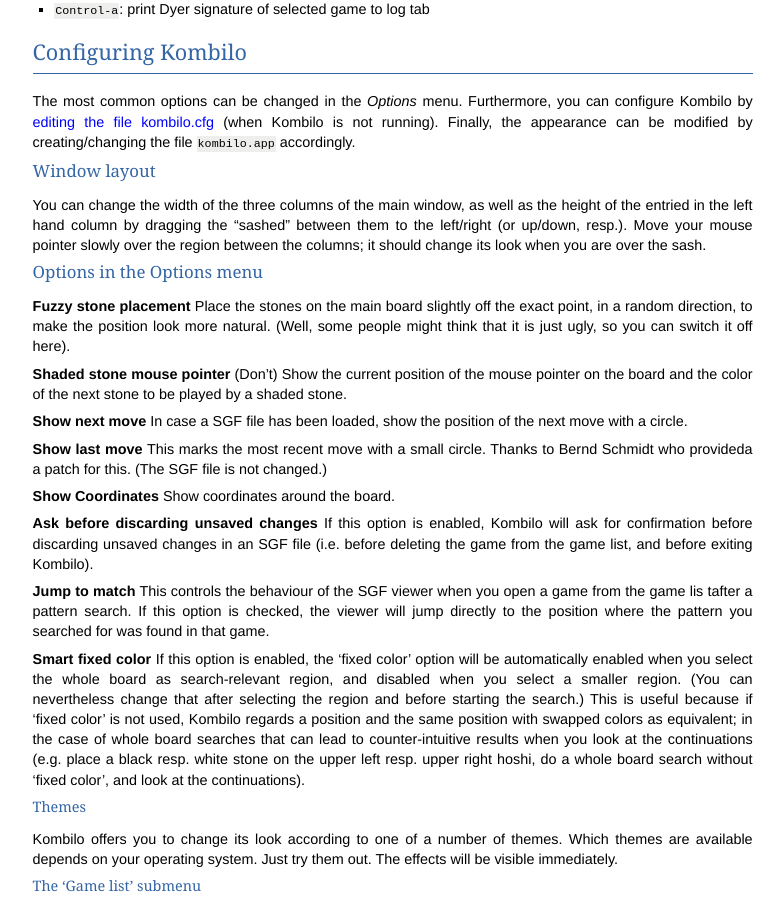
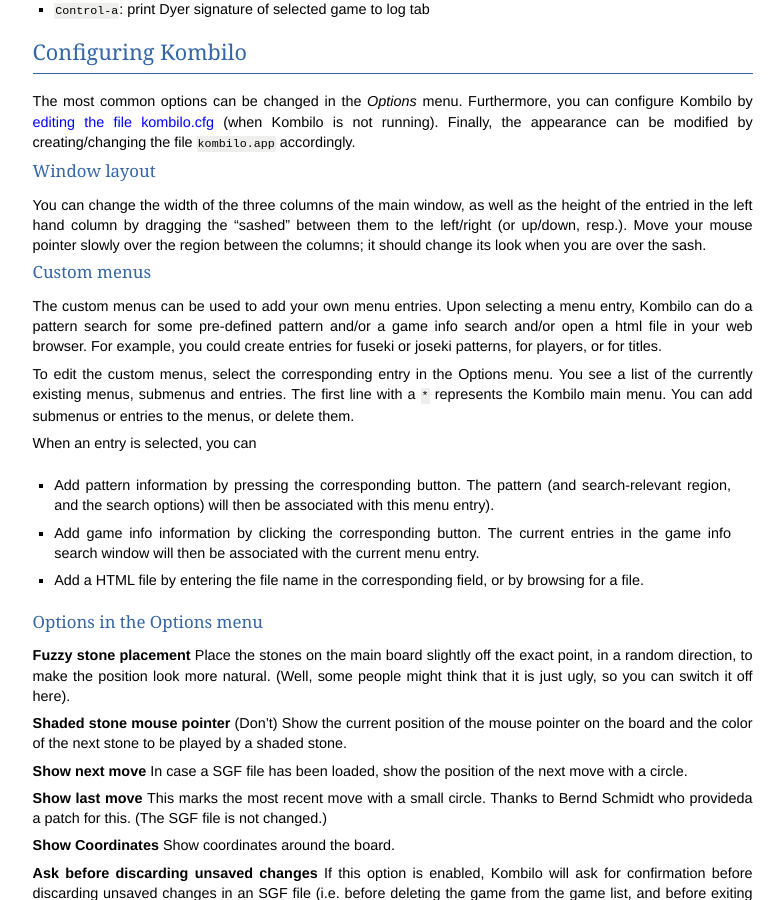
Before and after one commit to ugoertz/kombilo, a Sphinx documentation site: the page built from doc/manual.rst, in a window 1280 px wide and 900 px high, scrolled down 12294 px. Shown: the whole window, without its empty margins (341-1125 px from the left). Built offline with Sphinx 7.4.7, drawn with Linux system fonts in a browser that asks for light colours.

Commit message:
Add documentation for custom menus.

```diff
--- a/doc/manual.rst
+++ b/doc/manual.rst
@@ -1006,6 +1006,37 @@
 "sashed" between them to the left/right (or up/down, resp.). Move your
 mouse pointer slowly over the region between the columns; it should change
 its look when you are over the sash.
+
+
+.. index:: Custom Menus
+.. _custom-menus:
+
+Custom menus
+------------
+
+The custom menus can be used to add your own menu entries. Upon selecting a menu
+entry, Kombilo can do a pattern search for some pre-defined pattern and/or
+a game info search and/or open a html file in your web browser. For example, you
+could create entries for fuseki or joseki patterns, for players, or for titles.
+
+To edit the custom menus, select the corresponding entry in the Options menu.
+You see a list of the currently existing menus, submenus and entries. The first
+line with a ``*`` represents the Kombilo main menu. You can add submenus or entries
+to the menus, or delete them.
+
+When an entry is selected, you can
+
+* Add pattern information by pressing the corresponding button. The pattern (and
+  search-relevant region, and the search options) will then be associated with
+  this menu entry).
+
+* Add game info information by clicking the corresponding button. The current
+  entries in the game info search window will then be associated with the
+  current menu entry.
+
+* Add a HTML file by entering the file name in the corresponding field, or by
+  browsing for a file.
+
 
 .. index::
   pair: Options; Menu
```
Also changed, not shown: doc/history.rst (+11 -0 lines).
